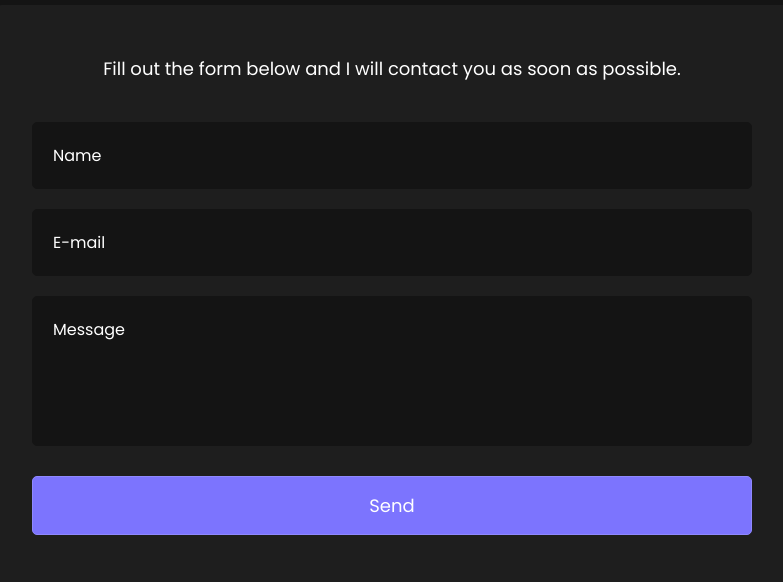
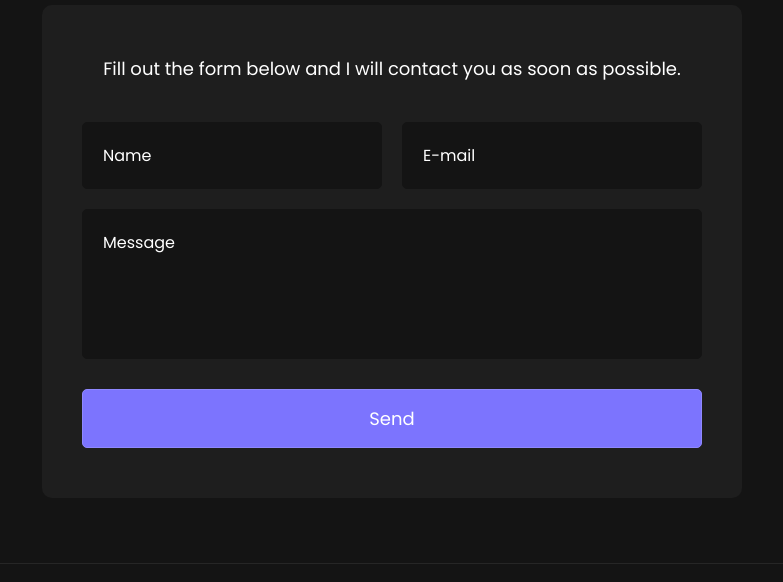
Before and after one commit to jaenfigueroa/web-portfolio, a plain HTML site: page index.html in a window 1280 px wide. Shown: the part 2340-2922 px from the top of the page, without its empty margins (248-1031 px from the left). Drawn offline with nearby package versions, Linux system fonts and the light colour scheme.

Commit message:
formulario responsive terminado

```diff
--- a/index.html
+++ b/index.html
@@ -151,9 +151,10 @@
             Fill out the form below and I will contact you as soon as possible.
           </span>
           <form>
-            <input type="text" placeholder="Name" />
-            <input type="text" placeholder="E-mail" />
-            <!-- <input type="text" placeholder="Subject" /> -->
+            <div>
+              <input type="text" placeholder="Name" />
+              <input type="text" placeholder="E-mail" />
+            </div>
             <textarea placeholder="Message"></textarea>
             <button type="submit" class="boton-enviar">Send</button>
           </form>
--- a/sass/_seccion4.scss
+++ b/sass/_seccion4.scss
@@ -23,7 +23,7 @@
 
   .caja {
     width: 100%;
-    max-width: 800px;
+    max-width: 700px;
     background: #202020;
     background: #1e1e1e;
     border-radius: 1rem;
@@ -42,6 +42,11 @@
       flex-direction: column;
       gap: 2rem;
 
+      div {
+        display: flex;
+        flex-direction: column;
+        gap: 2rem;
+
         input {
           padding: 2rem;
           outline: none;
@@ -51,6 +56,8 @@
           border: none;
           color: white;
           border: 1px solid #141414;
+          width: 50%;
+          width: 100%;
 
           &::placeholder {
             color: white;
@@ -58,6 +65,7 @@
 
           &:focus {
             border: 1px solid colores.$azul-1;
+          }
         }
       }
       textarea {
@@ -92,6 +100,21 @@
 
         &:hover {
           background-color: darken($color: colores.$azul-0, $amount: 2);
+        }
+      }
+    }
+  }
+}
+
+@media (min-width: 550px) {
+  .seccion4 {
+    .caja {
+      form {
+        div {
+          flex-direction: row;
+          input {
+            width: 50%;
+          }
         }
       }
     }
```
Also changed, not shown: css/style.css, 1 other file. Lines whose indentation alone changed are shown as unchanged.
